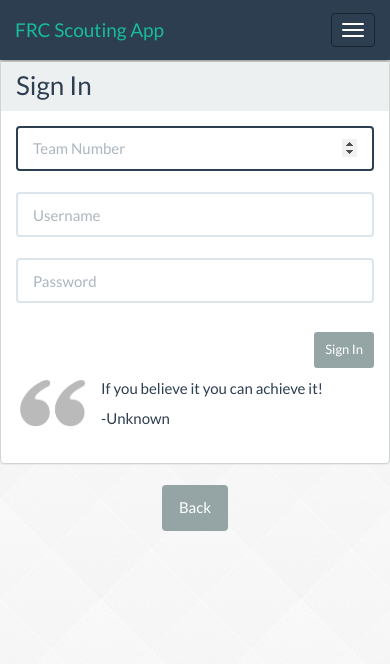
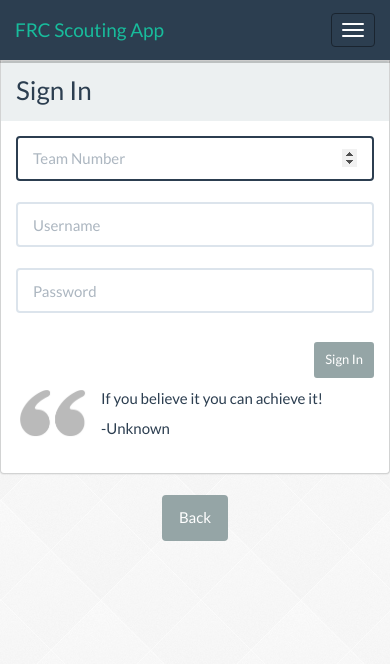
Before and after one commit to 4534-WiredWizards/ScoutingApp, a PHP site: page / in a window 390 px wide. Shown: the top 664 px of the page. Run offline with PHP 8.4, Linux system fonts and the light colour scheme.

Commit message:
CSS touchups for panels

```diff
--- a/css/style.css
+++ b/css/style.css
@@ -67,9 +67,15 @@ body:not(.loggedin) .user-only {
    body {
       margin-top: 4em   ;
    }
-   body > .container > .row > .panel .panel-heading {
+   body > .container > .row > .panel {
+      border-top-color: transparent;
       border-top-left-radius: 0px;
       border-top-right-radius: 0px;
+
+   }
+   body > .container > .row > .panel .panel-heading {
+      padding-top: 15px;
+      padding-bottom: 15px;
    }
 }
 
@@ -119,9 +125,9 @@ body:not(.loggedin) .user-only {
 }
 
 .navbar {
-   -webkit-box-shadow: 0px 2px 0px rgba(0, 0, 0, 0.2);
-   -moz-box-shadow: 0px 2px 0px rgba(0, 0, 0, 0.2);
-   box-shadow: 0px 2px 0px rgba(0, 0, 0, 0.2);
+   -webkit-box-shadow: 0px 3px 0px rgba(0, 0, 0, 0.2);
+   -moz-box-shadow: 0px 3px 0px rgba(0, 0, 0, 0.2);
+   box-shadow: 0px 3px 0px rgba(0, 0, 0, 0.2);
 }
 
 .navbar input:focus {
```
